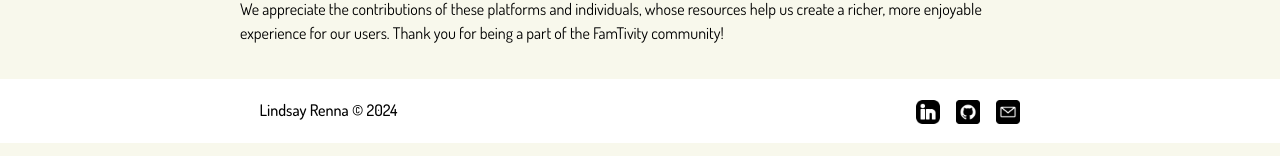
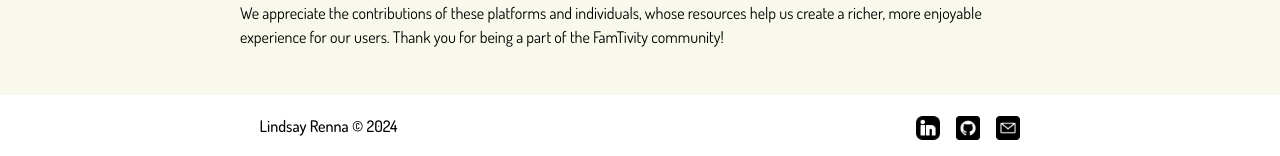
Before and after one commit to Lindsay-Renna/lindsay-renna-capstone, a React (Vite) app: page /about in a window 1280 px wide. Shown: the part 657-813 px from the top of the page. Built offline with nearby package versions, Linux system fonts and the light colour scheme; no server answers.

Commit message:
footer styling updates

```diff
--- a/src/components/Footer/Footer.scss
+++ b/src/components/Footer/Footer.scss
@@ -1,9 +1,6 @@
 @use "../../styles/partials/global" as *;
 
 footer {
-	position: absolute;
-	bottom: 0;
-	left: 0;
 	width: 100%;
 	background-color: white;
 	min-height: 4rem;
--- a/src/index.scss
+++ b/src/index.scss
@@ -4,4 +4,5 @@
 	margin: 0 auto;
 	text-align: center;
 	cursor: url("/icons/mouse-cursor.svg") 0 0, default;
+	height: 100%;
 }
--- a/src/pages/AboutPage/AboutPage.scss
+++ b/src/pages/AboutPage/AboutPage.scss
@@ -7,7 +7,7 @@
 	text-align: left;
 	padding: 0 1rem;
 	margin-top: 1rem;
-	min-height: 85vh;
+	min-height: 86vh;
 
 	h2 {
 		font-size: 1.25rem;
--- a/src/pages/PopularPage/PopularPage.scss
+++ b/src/pages/PopularPage/PopularPage.scss
@@ -93,7 +93,7 @@
 
 	.swiper {
 		width: 100%;
-		height: 100%; // Make the Swiper take the full height of its container
+		height: 100%;
 		padding-top: 1.25rem;
 		padding-bottom: 2.5rem;
 		margin-bottom: 2rem;
@@ -106,7 +106,6 @@
 		height: auto;
 		box-shadow: 0px 3px 5px 1px rgba(0, 0, 0, 0.5);
 		border-radius: 20px;
-		// Auto height to maintain aspect ratio
 	}
 
 	.swiper-slide,
@@ -120,11 +119,11 @@
 		display: block;
 		width: 100%;
 		border-radius: 10px;
-		height: 100%; // Make the image take the full height of the slide
-		object-fit: cover; // Ensure the image covers the slide area
-	}
+		height: 100%;
+		object-fit: cover;
 
-	footer {
-		width: 100%;
+		footer {
+			width: 100%;
+		}
 	}
 }
```
